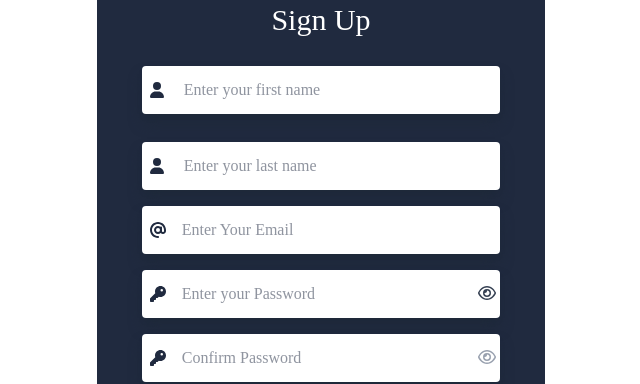
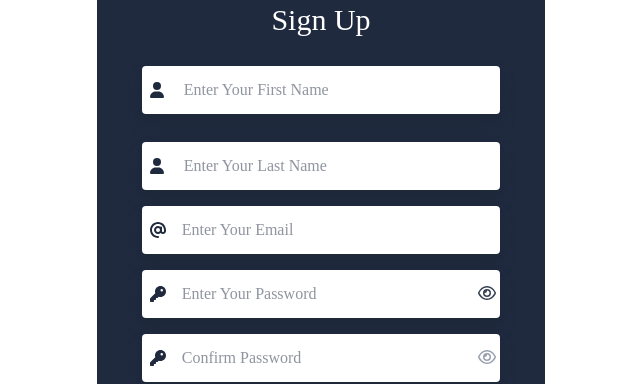
Before and after one commit to touhidul7/tournament_app_frontend, a React (Vite) app: page /signup in a window 1280 px wide. Shown: the part 206-590 px from the top of the page, without its empty margins (319-959 px from the left). Built offline with nearby package versions, Linux system fonts and the light colour scheme; a web font is replaced by a local one.

Commit message:
Correction

```diff
--- a/src/auth/SignUp.jsx
+++ b/src/auth/SignUp.jsx
@@ -26,7 +26,7 @@ const SignUp = () => {
                                 <div className="flex items-center mt-3 gap-3 bg-white p-1 rounded text-white shadow-lg shadow-gray-800">
                                     <FontAwesomeIcon icon={faUser} className="text-mainbg pl-1" />
                                     <input type="text"
-                                    placeholder="Enter your first name"
+                                    placeholder="Enter Your First Name"
                                     className="focus:outline-none bg-white text-mainbg w-full p-2 rounded"
                                     required
                                     />
@@ -36,7 +36,7 @@ const SignUp = () => {
                                 <div className="flex items-center mt-3 gap-3 bg-white p-1 rounded text-white shadow-lg shadow-gray-800">
                                     <FontAwesomeIcon icon={faUser} className="text-mainbg pl-1" />
                                     <input type="text"
-                                    placeholder="Enter your last name"
+                                    placeholder="Enter Your Last Name"
                                     className="focus:outline-none bg-white text-mainbg w-full p-2 rounded"
                                     required
                                     />
@@ -56,7 +56,7 @@ const SignUp = () => {
                                     <FontAwesomeIcon icon={faKey} className="text-mainbg pl-1" />
                                     <input
                                         type={showPassword ? "text" : "password"}
-                                        placeholder="Enter your Password"
+                                        placeholder="Enter Your Password"
                                         className="w-full bg-white p-2 rounded text-mainbg  focus:outline-none"
                                         required
                                     />
```
